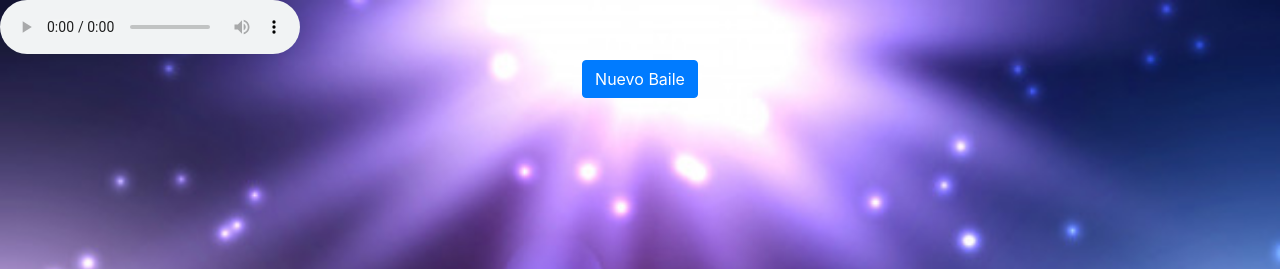
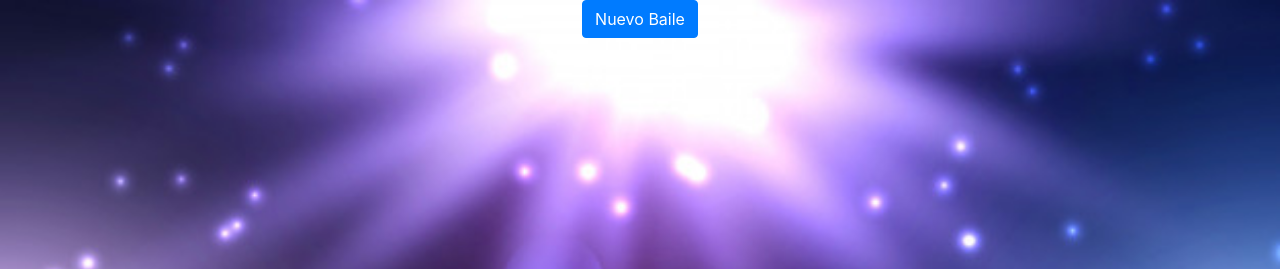
Before and after one commit to jairoENP/Bailemos, a plain HTML site: page index.html in a window 1280 px wide. Shown: the top 269 px of the page. Drawn offline with nearby package versions, Linux system fonts and the light colour scheme.

Commit message:
quitar controls

```diff
--- a/index.html
+++ b/index.html
@@ -9,7 +9,7 @@
 </head>
 <body>
 
-    <audio controls src="Celebration.mp3" autoplay ></audio>
+    <audio  src="Celebration.mp3" autoplay ></audio>
 
 
 
```
